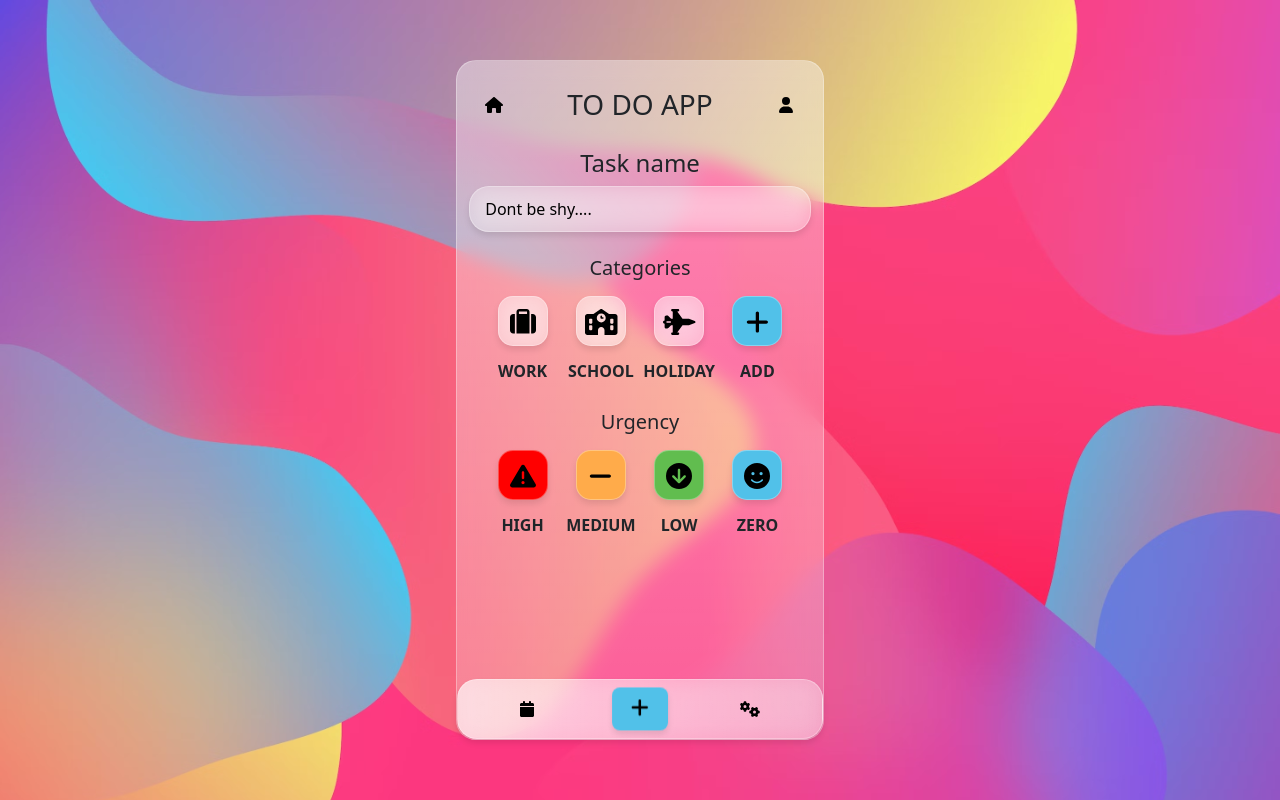
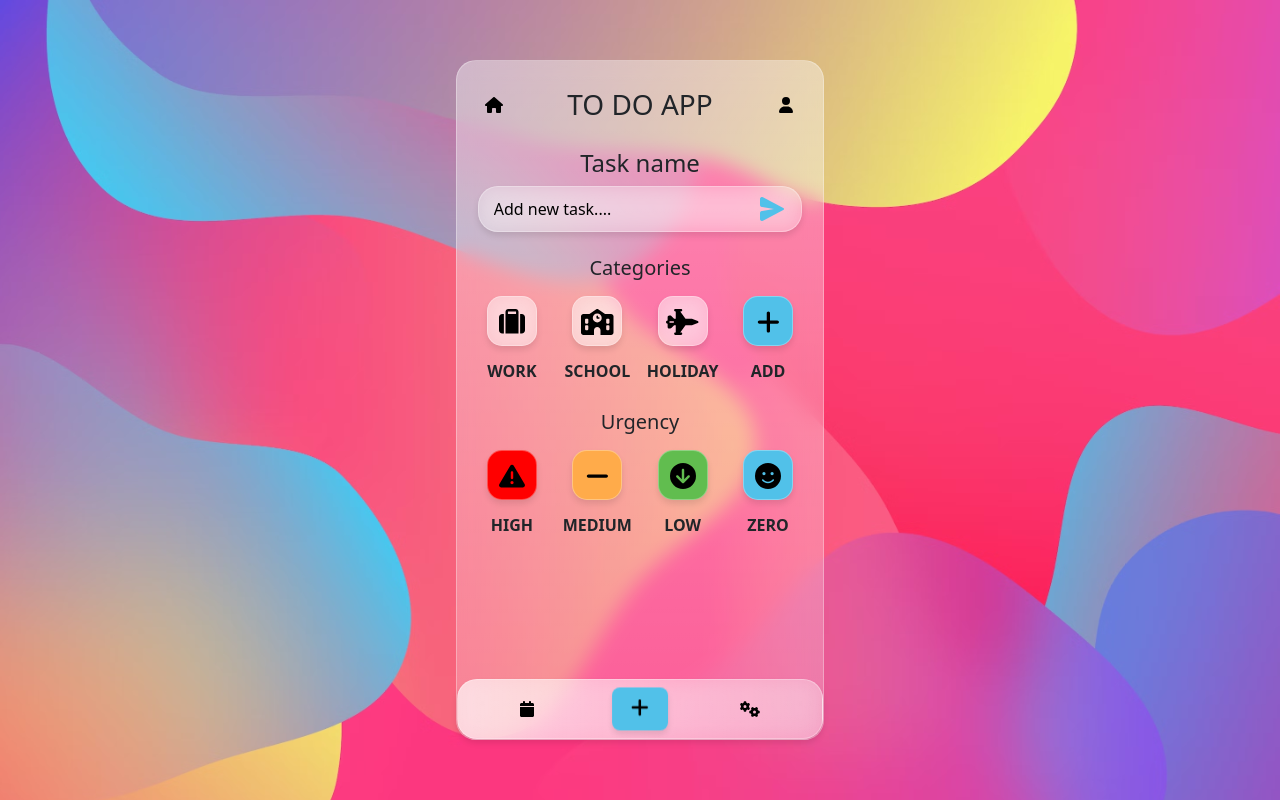
Before and after one commit to holc7/react-to-do-project, a React (Vite) app: page / in a window 1280 px wide. Built offline with nearby package versions, Linux system fonts and the light colour scheme.

Commit message:
additional improvements

```diff
--- a/src/App.css
+++ b/src/App.css
@@ -667,6 +667,7 @@ margin: 0;
 
   max-width: 500px;
   margin: auto;
+  width: 95%;
 
 }
 
@@ -678,6 +679,7 @@ margin: 0;
   border-radius: 10px;
   color: #000000;
   caret-color: #4CAF50;
+
 }
 
 .glassmorphic-search-bar-cat input[type="text"]::placeholder {
@@ -703,3 +705,12 @@ margin: 0;
 .glassmorphic-search-bar-cat button:focus {
   outline: none;
 }
+
+.quick-add-button-add {
+  padding: 0px !important;
+  background-color: transparent !important;
+}
+
+.quick-add-button-add img {
+  margin-right: 15px;
+}
--- a/src/Components/CreateTask.jsx
+++ b/src/Components/CreateTask.jsx
@@ -1,7 +1,7 @@
 import React from 'react'
 import { FontAwesomeIcon } from "@fortawesome/react-fontawesome";
 import { faAdd, faUser, faTasksAlt, faCalendarAlt, faCheck, faDeleteLeft, faEdit, faEyeDropper, faHome, faHomeAlt, faTrash, faSuitcase, faPersonChalkboard, faJetFighter, faSchool, faExclamationTriangle, faMinus, faArrowCircleDown, faCircle, faSmile } from '@fortawesome/free-solid-svg-icons';
-
+import sentMessage from "../assets/send-mess.png"
 
 export default function CreateTask() {
 
@@ -14,14 +14,17 @@ export default function CreateTask() {
         <h4>Task name</h4>
       <div className='glassmorphic-search-bar-cat' >
         <form onSubmit={formContainer}>
-            <input type='text' placeholder='Dont be shy....'></input>
-          </form>
+            <input type='text' placeholder='Add new task....'></input>
+            <button className='quick-add-button-add' type='submit'>
+                <img src={sentMessage} alt='sent-message' style={{ width: "30px"}}/>
+            </button>
+        </form>
       </div>
 
       <h5 className='category-text mt-4'>Categories</h5>
       <div className='category-container'>
-        <div class="category-body-container">
-            <div className='category-separator mt-2 d-flex justify-content-evenly'>
+        <div className="category-body-container">
+            <div className='category-separator mt-2 d-flex justify-content-around'>
 
                     <div className="icon-border-cat">
                         <FontAwesomeIcon  className="test-fa-cat" icon={faSuitcase} size="2xl"/>
@@ -54,8 +57,8 @@ export default function CreateTask() {
 
         <h5 className='category-text mt-5'>Urgency</h5>
       <div className='category-container'>
-        <div class="category-body-container">
-            <div className='category-separator mt-2 d-flex justify-content-evenly'>
+        <div className="category-body-container">
+            <div className='category-separator mt-2 d-flex justify-content-around'>
 
                     <div className="icon-border-cat-high">
                         <FontAwesomeIcon  className="test-fa-cat-high" icon={faExclamationTriangle} size="2xl"/>
--- a/src/Components/HomepageTask.jsx
+++ b/src/Components/HomepageTask.jsx
@@ -20,7 +20,7 @@ export default function HomepageTask() {
         <div className='glassmorphic-search-bar'>
           <form onSubmit={formContainer}>
             <input type='text' placeholder='Dont be shy....'></input>
-            <button className='quick-add-button' type='submit'></button>
+            <button className='quick-add-button' type='submit'>ADD</button>
           </form>
           <div className='quick-task-container'>
             <div class="b-example-divider"></div>
```
Also changed, not shown: src/assets/send-mess.png (added), src/assets/sent-message.svg (added).
